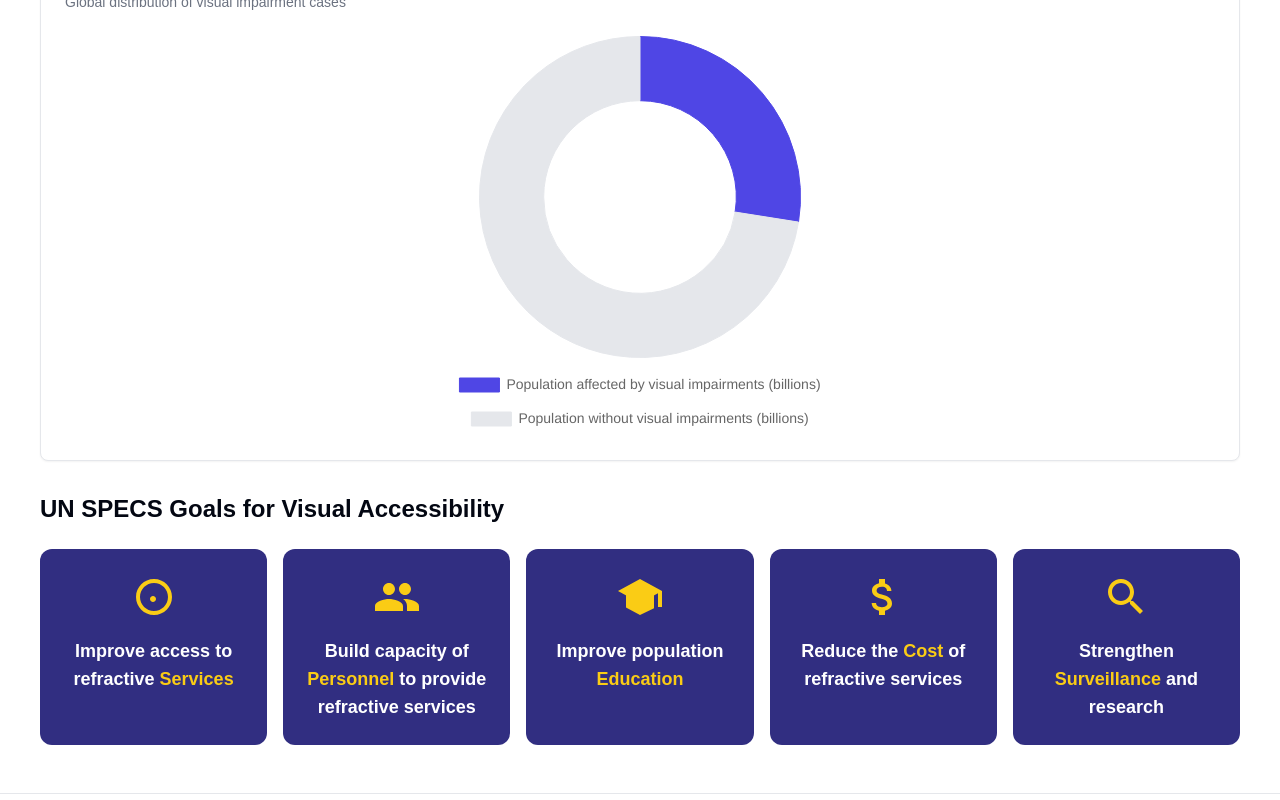
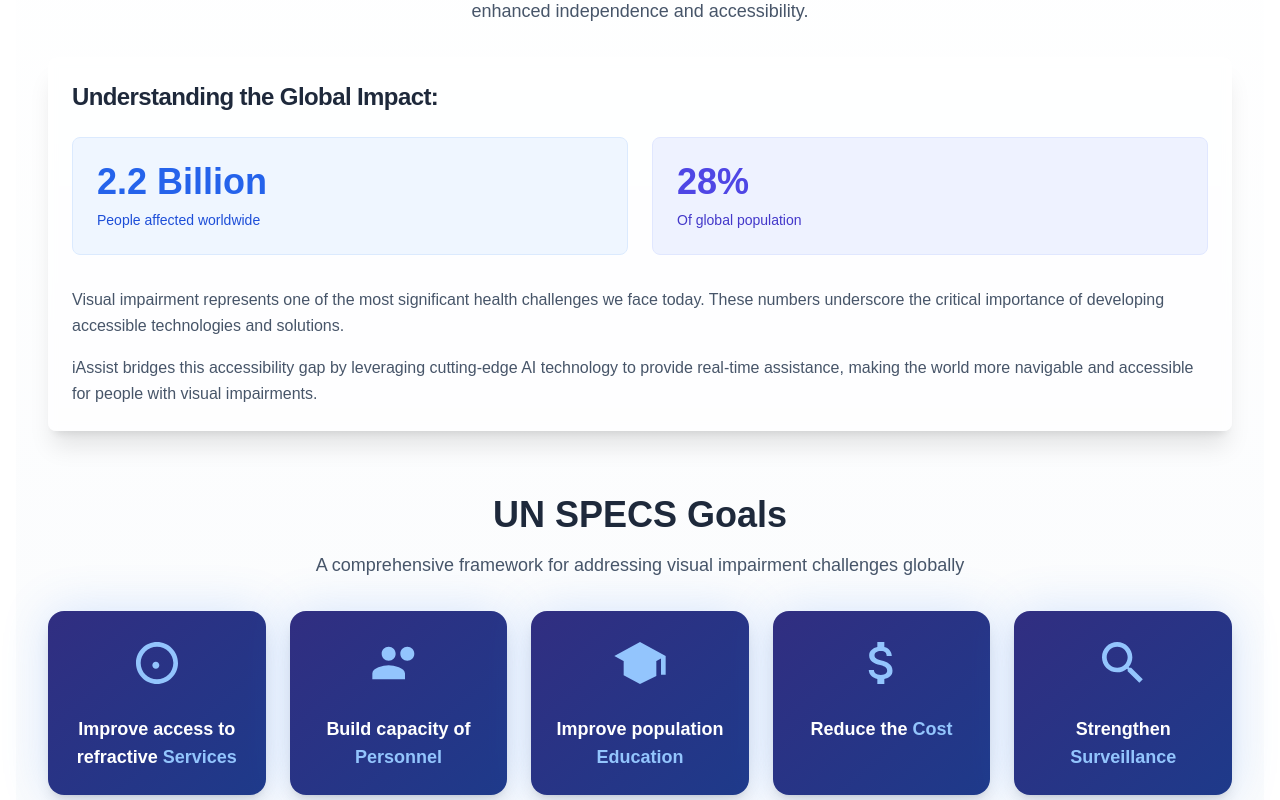
Before and after one commit to swoonyk/iassist, a Next.js app in the folder frontend/: page /why in a window 1280 px wide. Shown: the part 240-1040 px from the top of the page. Built offline with nearby package versions, Linux system fonts and the light colour scheme.

Commit message:
why page update

```diff
--- a/frontend/src/app/why/page.tsx
+++ b/frontend/src/app/why/page.tsx
@@ -1,181 +1,146 @@
 "use client";
 
 import { Card, CardContent, CardHeader, CardTitle, CardDescription } from "@/components/ui/card";
-import {
-  Chart as ChartJS,
-  ArcElement,
-  Tooltip,
-  Legend,
-  CategoryScale,
-  LinearScale,
-  PointElement,
-  LineElement,
-} from 'chart.js';
-import { Doughnut } from 'react-chartjs-2';
-import type { ChartOptions } from 'chart.js';
-
-ChartJS.register(
-  ArcElement,
-  Tooltip,
-  Legend,
-  CategoryScale,
-  LinearScale,
-  PointElement,
-  LineElement
-);
 
 export default function WhyPage() {
-  const chartData = {
-    labels: ['Population affected by visual impairments (billions)', 'Population without visual impairments (billions)'],
-    datasets: [
-      {
-        data: [2.2, 5.8],
-        backgroundColor: [
-          'rgb(79, 70, 229)',
-          'rgb(229, 231, 235)',
-        ],
-        borderColor: [
-          'rgb(79, 70, 229)',
-          'rgb(229, 231, 235)',
-        ],
-        borderWidth: 1,
-      },
-    ],
-  };
+  return (
+    <div className="min-h-screen bg-gradient-to-b from-white to-slate-50 dark:from-zinc-900 dark:to-zinc-950">
+      <div className="max-w-7xl mx-auto px-4 sm:px-6 lg:px-8 py-16 space-y-16">
+        {/* Statistics Section */}
+        <div className="space-y-8">
+          <div className="text-center space-y-4">
+            <h2 className="text-5xl font-bold bg-gradient-to-r from-blue-500 via-blue-600 to-indigo-600 bg-clip-text text-transparent">
+              Why iAssist?
+            </h2>
+            <p className="text-lg text-slate-600 dark:text-slate-400 max-w-2xl mx-auto">
+              Empowering visually impaired individuals with cutting-edge AI technology for enhanced independence and accessibility.
+            </p>
+          </div>
 
-  const chartOptions: ChartOptions<'doughnut'> = {
-    responsive: true,
-    plugins: {
-      legend: {
-        onClick: (e: any) => e.stopPropagation(),
-        position: 'bottom' as const,
-        labels: {
-          padding: 20,
-          font: {
-            size: 14
-          }
-        }
-      },
-      tooltip: {
-        enabled: true,
-        backgroundColor: 'rgba(0, 0, 0, 0.8)',
-        titleFont: {
-          size: 14
-        },
-        bodyFont: {
-          size: 14
-        },
-        callbacks: {
-          label: function(context: any) {
-            return `${context.raw} billion people`;
-          }
-        }
-      },
-      title: {
-        display: true,
-        text: 'Global Impact of Visual Impairments',
-        font: {
-          size: 18,
-          weight: 'bold'
-        },
-        padding: {
-          top: 10,
-          bottom: 20
-        }
-      }
-    },
-    animation: {
-      duration: 0
-    },
-    interaction: {
-      mode: 'nearest',
-      intersect: true,
-    },
-    cutout: '60%',
-    elements: {
-      arc: {
-        borderWidth: 1,
-      }
-    },
-  };
-
-  return (
-    <div className="space-y-8 p-6 max-w-7xl mx-auto">
-
-      {/* Statistics Section */}
-      <div className="space-y-6">
-        <h2 className="text-4xl font-semibold text-center mb-8">Why iAssist?</h2>
-        <Card>
+          <Card className="border-0 shadow-xl bg-white/50 dark:bg-zinc-900/50 backdrop-blur-sm">
             <CardHeader>
-            <CardTitle>Proportion of People with Visual Impairments</CardTitle>
-            <CardDescription>Global distribution of visual impairment cases</CardDescription>
+              <CardTitle className="text-2xl font-bold text-slate-800 dark:text-slate-100">
+                Understanding the Global Impact:
+              </CardTitle>
             </CardHeader>
-          <CardContent>
-            <div className="w-full h-[400px] flex items-center justify-center">
-              <div className="w-[400px] h-[400px]">
-                <Doughnut
-                  data={chartData}
-                  options={chartOptions}
-                />
+            <CardContent className="space-y-8">
+              <div className="grid sm:grid-cols-2 gap-6">
+                <div className="bg-blue-50 dark:bg-blue-950/50 rounded-lg p-6 border border-blue-100 dark:border-blue-900">
+                  <p className="text-4xl font-bold text-blue-600 dark:text-blue-400">2.2 Billion</p>
+                  <p className="text-sm text-blue-700 dark:text-blue-300 mt-2">People affected worldwide</p>
                 </div>
+                <div className="bg-indigo-50 dark:bg-indigo-950/50 rounded-lg p-6 border border-indigo-100 dark:border-indigo-900">
+                  <p className="text-4xl font-bold text-indigo-600 dark:text-indigo-400">28%</p>
+                  <p className="text-sm text-indigo-700 dark:text-indigo-300 mt-2">Of global population</p>
+                </div>
+              </div>
+              <div className="space-y-4">
+                <p className="text-slate-600 dark:text-slate-300 leading-relaxed">
+                  Visual impairment represents one of the most significant health challenges we face today. These numbers underscore the critical importance of developing accessible technologies and solutions.
+                </p>
+                <p className="text-slate-600 dark:text-slate-300 leading-relaxed">
+                  iAssist bridges this accessibility gap by leveraging cutting-edge AI technology to provide real-time assistance, making the world more navigable and accessible for people with visual impairments.
+                </p>
               </div>
             </CardContent>
           </Card>
         </div>
 
         {/* SPECS Goals */}
-      <div className="space-y-6">
-        <h2 className="text-2xl font-semibold">UN SPECS Goals for Visual Accessibility</h2>
-        <div className="grid grid-cols-1 md:grid-cols-3 lg:grid-cols-5 gap-4">
+        <div className="space-y-8">
+          <div className="text-center space-y-4 max-w-3xl mx-auto">
+            <h2 className="text-4xl font-bold text-slate-800 dark:text-slate-100">
+              UN SPECS Goals
+            </h2>
+            <p className="text-lg text-slate-600 dark:text-slate-400">
+              A comprehensive framework for addressing visual impairment challenges globally
+            </p>
+          </div>
+
+          <div className="grid grid-cols-1 md:grid-cols-3 lg:grid-cols-5 gap-6">
             {/* Services */}
-          <div className="bg-indigo-900 text-white p-6 rounded-xl flex flex-col items-center text-center space-y-4">
-            <div className="w-12 h-12 text-yellow-400">
+            <div className="group relative isolate">
+              <div className="absolute inset-0 bg-blue-500 dark:bg-blue-600 rounded-2xl blur-xl opacity-20 transition-opacity duration-300 group-hover:opacity-30"></div>
+              <div className="relative bg-gradient-to-br from-indigo-900 to-blue-900 p-6 rounded-2xl flex flex-col items-center text-center space-y-6 shadow-lg hover:shadow-xl transition-all duration-300 h-full">
+                <div className="w-14 h-14 text-blue-300 transform group-hover:scale-110 transition-transform duration-300">
                   <svg xmlns="http://www.w3.org/2000/svg" viewBox="0 0 24 24" fill="currentColor">
                     <path d="M12 3c-4.97 0-9 4.03-9 9s4.03 9 9 9 9-4.03 9-9-4.03-9-9-9zm0 16c-3.87 0-7-3.13-7-7s3.13-7 7-7 7 3.13 7 7-3.13 7-7 7zm-.5-4.5c-.83 0-1.5-.67-1.5-1.5s.67-1.5 1.5-1.5 1.5.67 1.5 1.5-.67 1.5-1.5 1.5z"/>
                   </svg>
                 </div>
-            <h3 className="text-lg font-semibold">Improve access to refractive <span className="text-yellow-400">Services</span></h3>
+                <h3 className="text-lg font-bold text-white">Improve access to refractive <span className="text-blue-300">Services</span></h3>
+              </div>
             </div>
 
             {/* Personnel */}
-          <div className="bg-indigo-900 text-white p-6 rounded-xl flex flex-col items-center text-center space-y-4">
-            <div className="w-12 h-12 text-yellow-400">
+            <div className="group relative isolate">
+              <div className="absolute inset-0 bg-blue-500 dark:bg-blue-600 rounded-2xl blur-xl opacity-20 transition-opacity duration-300 group-hover:opacity-30"></div>
+              <div className="relative bg-gradient-to-br from-indigo-900 to-blue-900 p-6 rounded-2xl flex flex-col items-center text-center space-y-6 shadow-lg hover:shadow-xl transition-all duration-300 h-full">
+                <div className="w-14 h-14 text-blue-300 transform group-hover:scale-110 transition-transform duration-300">
                   <svg xmlns="http://www.w3.org/2000/svg" viewBox="0 0 24 24" fill="currentColor">
-                <path d="M16 11c1.66 0 2.99-1.34 2.99-3S17.66 5 16 5s-3 1.34-3 3 1.34 3 3 3zm-8 0c1.66 0 2.99-1.34 2.99-3S9.66 5 8 5 5 6.34 5 8s1.34 3 3 3zm0 2c-2.33 0-7 1.17-7 3.5V19h14v-2.5c0-2.33-4.67-3.5-7-3.5zm8 0c-.29 0-.62.02-.97.05 1.16.84 1.97 1.97 1.97 3.45V19h6v-2.5c0-2.33-4.67-3.5-7-3.5z"/>
+                    <path d="M16 11c1.66 0 2.99-1.34 2.99-3S17.66 5 16 5s-3 1.34-3 3 1.34 3 3 3zm-8 0c1.66 0 2.99-1.34 2.99-3S9.66 5 8 5 5 6.34 5 8s1.34 3 3 3zm0 2c-2.33 0-7 1.17-7 3.5V19h14v-2.5c0-2.33-4.67-3.5-7-3.5z"/>
                   </svg>
                 </div>
-            <h3 className="text-lg font-semibold">Build capacity of <span className="text-yellow-400">Personnel</span> to provide refractive services</h3>
+                <h3 className="text-lg font-bold text-white">Build capacity of <span className="text-blue-300">Personnel</span></h3>
+              </div>
             </div>
 
             {/* Education */}
-          <div className="bg-indigo-900 text-white p-6 rounded-xl flex flex-col items-center text-center space-y-4">
-            <div className="w-12 h-12 text-yellow-400">
+            <div className="group relative isolate">
+              <div className="absolute inset-0 bg-blue-500 dark:bg-blue-600 rounded-2xl blur-xl opacity-20 transition-opacity duration-300 group-hover:opacity-30"></div>
+              <div className="relative bg-gradient-to-br from-indigo-900 to-blue-900 p-6 rounded-2xl flex flex-col items-center text-center space-y-6 shadow-lg hover:shadow-xl transition-all duration-300 h-full">
+                <div className="w-14 h-14 text-blue-300 transform group-hover:scale-110 transition-transform duration-300">
                   <svg xmlns="http://www.w3.org/2000/svg" viewBox="0 0 24 24" fill="currentColor">
                     <path d="M21 17v-6.9L12 15 1 9l11-6 11 6v8h-2zm-9 4l-7-3.8v-8.37L12 13l7-3.8v8.37L12 21z"/>
                   </svg>
                 </div>
-            <h3 className="text-lg font-semibold">Improve population <span className="text-yellow-400">Education</span></h3>
+                <h3 className="text-lg font-bold text-white">Improve population <span className="text-blue-300">Education</span></h3>
+              </div>
             </div>
 
             {/* Cost */}
-          <div className="bg-indigo-900 text-white p-6 rounded-xl flex flex-col items-center text-center space-y-4">
-            <div className="w-12 h-12 text-yellow-400">
+            <div className="group relative isolate">
+              <div className="absolute inset-0 bg-blue-500 dark:bg-blue-600 rounded-2xl blur-xl opacity-20 transition-opacity duration-300 group-hover:opacity-30"></div>
+              <div className="relative bg-gradient-to-br from-indigo-900 to-blue-900 p-6 rounded-2xl flex flex-col items-center text-center space-y-6 shadow-lg hover:shadow-xl transition-all duration-300 h-full">
+                <div className="w-14 h-14 text-blue-300 transform group-hover:scale-110 transition-transform duration-300">
                   <svg xmlns="http://www.w3.org/2000/svg" viewBox="0 0 24 24" fill="currentColor">
                     <path d="M11.8 10.9c-2.27-.59-3-1.2-3-2.15 0-1.09 1.01-1.85 2.7-1.85 1.78 0 2.44.85 2.5 2.1h2.21c-.07-1.72-1.12-3.3-3.21-3.81V3h-3v2.16c-1.94.42-3.5 1.68-3.5 3.61 0 2.31 1.91 3.46 4.7 4.13 2.5.6 3 1.48 3 2.41 0 .69-.49 1.79-2.7 1.79-2.06 0-2.87-.92-2.98-2.1h-2.2c.12 2.19 1.76 3.42 3.68 3.83V21h3v-2.15c1.95-.37 3.5-1.5 3.5-3.55 0-2.84-2.43-3.81-4.7-4.4z"/>
                   </svg>
                 </div>
-            <h3 className="text-lg font-semibold">Reduce the <span className="text-yellow-400">Cost</span> of refractive services</h3>
+                <h3 className="text-lg font-bold text-white">Reduce the <span className="text-blue-300">Cost</span></h3>
+              </div>
             </div>
 
             {/* Surveillance */}
-          <div className="bg-indigo-900 text-white p-6 rounded-xl flex flex-col items-center text-center space-y-4">
-            <div className="w-12 h-12 text-yellow-400">
+            <div className="group relative isolate">
+              <div className="absolute inset-0 bg-blue-500 dark:bg-blue-600 rounded-2xl blur-xl opacity-20 transition-opacity duration-300 group-hover:opacity-30"></div>
+              <div className="relative bg-gradient-to-br from-indigo-900 to-blue-900 p-6 rounded-2xl flex flex-col items-center text-center space-y-6 shadow-lg hover:shadow-xl transition-all duration-300 h-full">
+                <div className="w-14 h-14 text-blue-300 transform group-hover:scale-110 transition-transform duration-300">
                   <svg xmlns="http://www.w3.org/2000/svg" viewBox="0 0 24 24" fill="currentColor">
                     <path d="M15.5 14h-.79l-.28-.27C15.41 12.59 16 11.11 16 9.5 16 5.91 13.09 3 9.5 3S3 5.91 3 9.5 5.91 16 9.5 16c1.61 0 3.09-.59 4.23-1.57l.27.28v.79l5 4.99L20.49 19l-4.99-5zm-6 0C7.01 14 5 11.99 5 9.5S7.01 5 9.5 5 14 7.01 14 9.5 11.99 14 9.5 14z"/>
                   </svg>
                 </div>
-            <h3 className="text-lg font-semibold">Strengthen <span className="text-yellow-400">Surveillance</span> and research</h3>
+                <h3 className="text-lg font-bold text-white">Strengthen <span className="text-blue-300">Surveillance</span></h3>
               </div>
+            </div>
+          </div>
+
+          <Card className="border-0 shadow-xl bg-white/50 dark:bg-zinc-900/50 backdrop-blur-sm">
+            <CardHeader>
+              <CardTitle className="text-2xl font-bold text-slate-800 dark:text-slate-100">
+                Our Commitment to Global Initiatives
+              </CardTitle>
+            </CardHeader>
+            <CardContent className="space-y-6">
+              <p className="text-slate-600 dark:text-slate-300 leading-relaxed">
+                The UN SPECS framework represents a comprehensive approach to addressing visual impairment challenges globally. Each component plays a vital role in creating a more inclusive world. Through innovative technology and accessible design, iAssist contributes to these goals by providing a solution that helps individuals with visual impairments navigate their daily lives with greater independence and confidence.
+              </p>
+              <div className="bg-gradient-to-r from-blue-500/10 via-indigo-500/10 to-purple-500/10 dark:from-blue-500/20 dark:via-indigo-500/20 dark:to-purple-500/20 rounded-lg p-6">
+                <p className="text-slate-700 dark:text-slate-200 font-medium italic">
+                  "Our mission aligns with the UN's vision of a world where visual impairments no longer limit an individual's ability to live independently and participate fully in society." - Shium
+                </p>
+              </div>
+            </CardContent>
+          </Card>
         </div>
       </div>
     </div>
```
Lines whose indentation alone changed are shown as unchanged.
